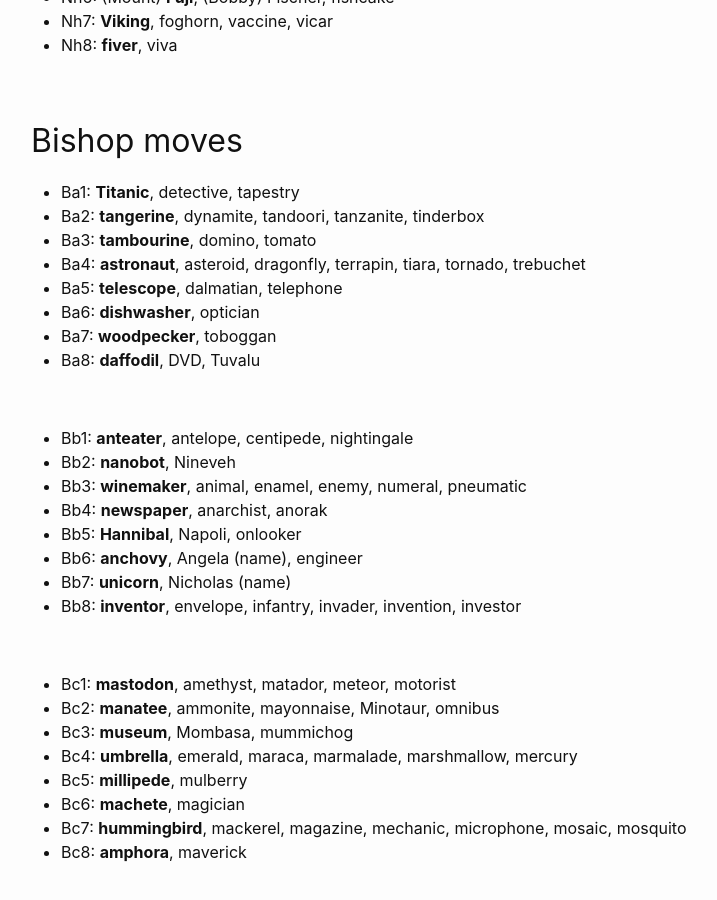
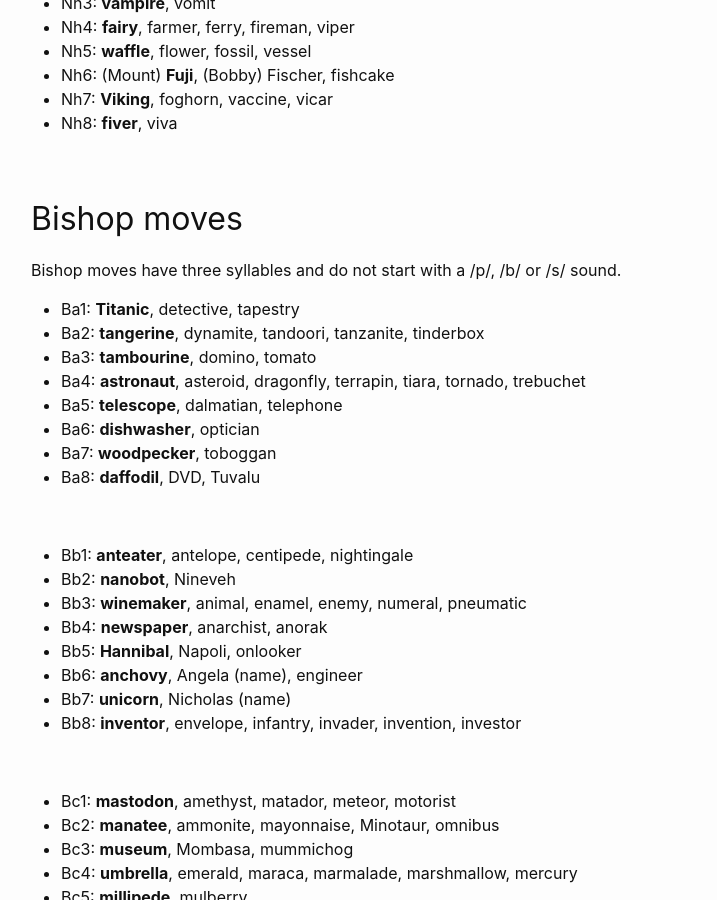
Before and after one commit to liontailedmacaque/liontailedmacaque.github.io, a Jekyll site: the page built from chessmemorypalace/picturewords.md, in a window 1280 px wide and 900 px high, scrolled down 4361 px. Shown: the whole window, without its empty margins (239-956 px from the left). Built offline with Jekyll 4.4.1, drawn with Linux system fonts in a browser that asks for light colours; some of the changed text lies outside the part shown.

Commit message:
Update picturewords.md

```diff
--- a/chessmemorypalace/picturewords.md
+++ b/chessmemorypalace/picturewords.md
@@ -11,6 +11,8 @@
 If you spot any mistakes, [please tell me](/contact).
 
 ## Pawn moves
+
+Rook moves have one syllable and do not start with a /p/, /b/ or /s/ sound.
 
 - a1: **toast**, toad, tooth
 - a2: **tent**, tank, tin, ton
@@ -87,6 +89,8 @@
 
 ## Knight moves
 
+Knight moves have two syllables and do not start with a /p/, /b/ or /s/ sound.
+
 - Na1: **dodo**, tadpole, teapot, teddy
 - Na2: **tandem**, dentist, donkey, headset, tanker, tuna
 - Na3: **diamond**, atom, dummy
@@ -161,6 +165,8 @@
 
 
 ## Bishop moves
+
+Bishop moves have three syllables and do not start with a /p/, /b/ or /s/ sound.
 
 - Ba1: **Titanic**, detective, tapestry
 - Ba2: **tangerine**, dynamite, tandoori, tanzanite, tinderbox
@@ -237,6 +243,8 @@
 
 ## Rook moves
 
+Rook moves have four syllables and do not start with a /p/, /b/ or /s/ sound.
+
 - Ra1: **Tutankhamen**, detonator
 - Ra2: **dandelion**
 - Ra3: **tamarillo**, automaton, automobile
@@ -311,6 +319,8 @@
 
 
 ## Queen moves
+
+Queen moves start with an /s/ sound (and can have any number of syllables).
 
 - Qa1: **statue**, stadium, stethoscope, sitatunga
 - Qa2: **stone**, stencil
@@ -387,6 +397,8 @@
 
 ## King moves
 
+King moves start with a /p/ or /b/ sound (and can have any number of syllables).
+
 - Ka1: **potato**
 - Ka2: **button**, baton
 - Ka3: **poppadom**
```
